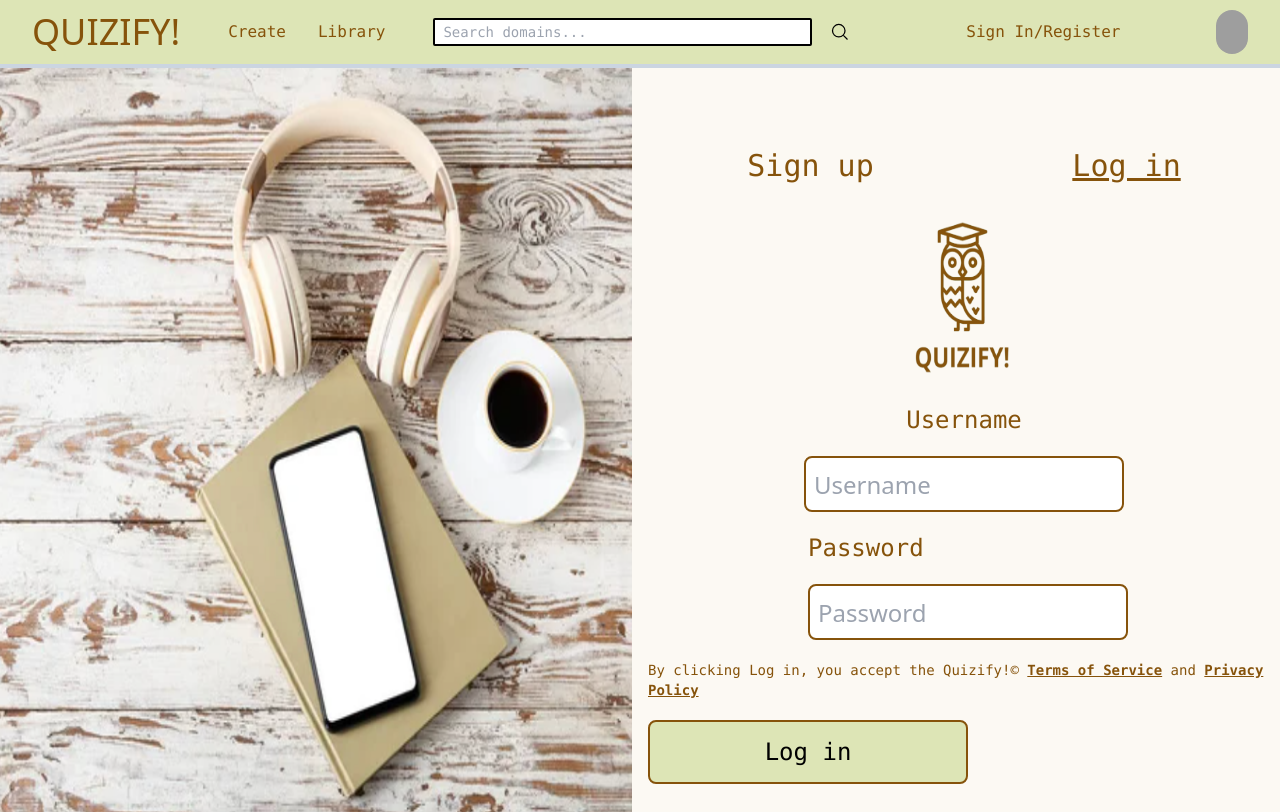
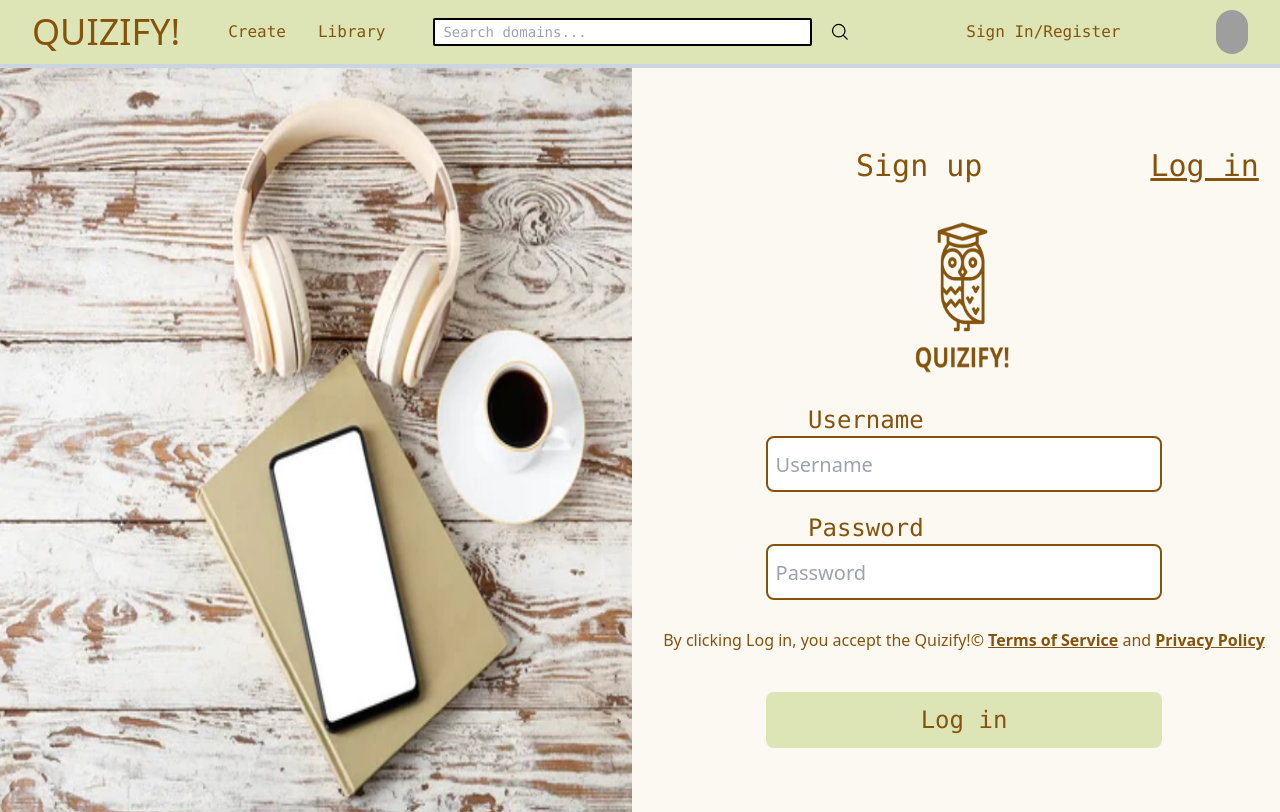
Before and after one commit to arif24v/quizify, a Next.js app in the folder quizify/: page /login in a window 1280 px wide. Built offline with nearby package versions, Linux system fonts and the light colour scheme; grey boxes are pictures that could not be loaded.

Commit message:
login page

```diff
--- a/quizify/src/app/login/page.js
+++ b/quizify/src/app/login/page.js
@@ -66,16 +66,16 @@ async function signin(u,p){
                     <div>
                         <img class="h-[93vh] w-[50vw]" src="yah.png" alt="yah.png" />
                     </div>
-                        <div className="flex flex-row">
-                        <Link href="" className="mt-20 mx-auto hover:underline text-3xl text-brown font-mono">Sign up</Link>
-                        <Link href="" className="underline mt-20 mx-auto hover:underline text-3xl text-brown font-mono">Log in</Link>
+                        <div className="flex flex-row items-center">
+                        <Link href="" className="mt-20 mx-52 hover:underline text-3xl text-brown font-mono">Sign up</Link>
+                        <Link href="" className="underline mt-20 -mx-10 hover:underline text-3xl text-brown font-mono">Log in</Link>
                         </div>
                     <div>
                         <img class="mt-5 mx-auto h-[25vh] w-[13vw]" src="owl.png" alt="owl.png" />
                     </div>
                     <div>
                         <div className="flex flex-column">
-                            <div class="mx-auto text-2xl text-brown font-mono">
+                            <div class="ml-40 text-2xl text-brown font-mono">
                                 Username
                             </div>
 
@@ -83,18 +83,18 @@ async function signin(u,p){
                     </div>
 
                     <div>
-                        <input type="text" className="mx-auto flex flex-row border-brown border-2 rounded-lg text-2xl form-control mt-5 h-14 w-80 p-2" placeholder="Username" />
+                        <input type="text" className="mx-auto flex flex-row border-brown border-2 rounded-lg text-xl form-control h-14 w-[31vw] p-2" placeholder="Username" />
                     </div>
 
                     <div>
                         <div class="mt-5 ml-40 text-2xl text-brown font-mono">
                             Password
                         </div>
-                        <input type="text" className="ml-40 flex flex-row border-brown border-2 rounded-lg text-2xl form-control mt-5 h-14 w-80 p-2" placeholder="Password" />
+                        <input type="text" className="mx-auto flex flex-row border-brown border-2 rounded-lg text-xl form-control h-14 w-[31vw] p-2" placeholder="Password" />
                     </div>
-                    <div>
-                        <p className="mt-5 mx-auto text-sm text-brown font-mono">By clicking Log in, you accept the Quizify!© <b><u>Terms of Service</u></b> and <b><u>Privacy Policy</u></b></p>
-                        <button className="mx-auto hover:shadow-md hover:bg-btn-200 hover:shadow-btn-200 ease-in-out duration-200 text-2xl mt-5 p-2 rounded-lg border-brown bg-btn-100 h-16 w-80 font-mono border-2">Log in </button>
+                    <div class="flex flex-col items-center">
+                        <p className="mt-7 ml-30 text-md text-brown font-Arial">By clicking Log in, you accept the Quizify!© <b><u>Terms of Service</u></b> and <b><u>Privacy Policy</u></b></p>
+                        <button className="justify-center hover:shadow-md hover:bg-btn-200 hover:shadow-btn-200 ease-in-out duration-200 text-2xl my-10 p-2 rounded-lg bg-btn-100 h-14 w-[31vw] font-mono text-brown">Log in </button>
                     </div>
                 </div>
                 }
```
